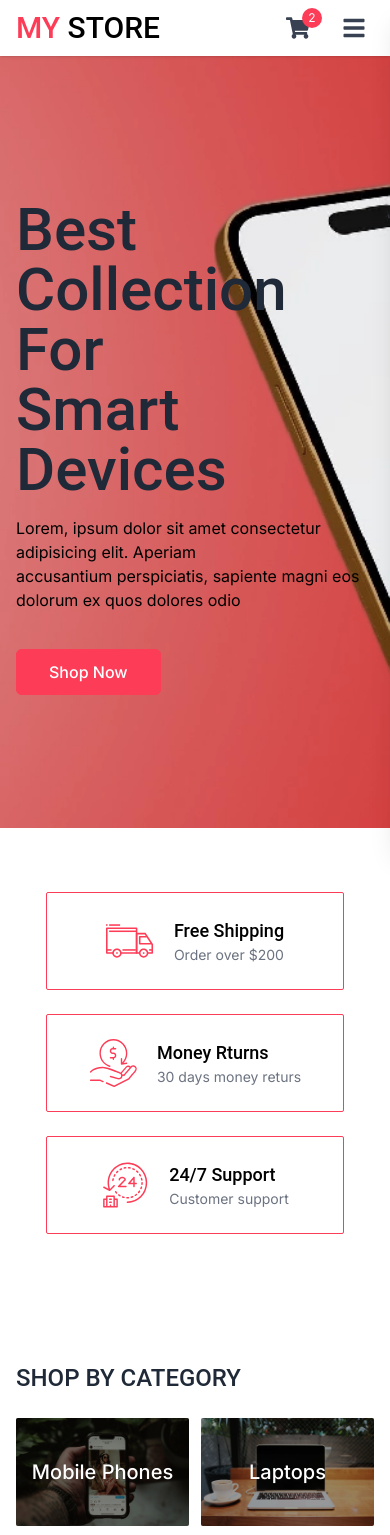
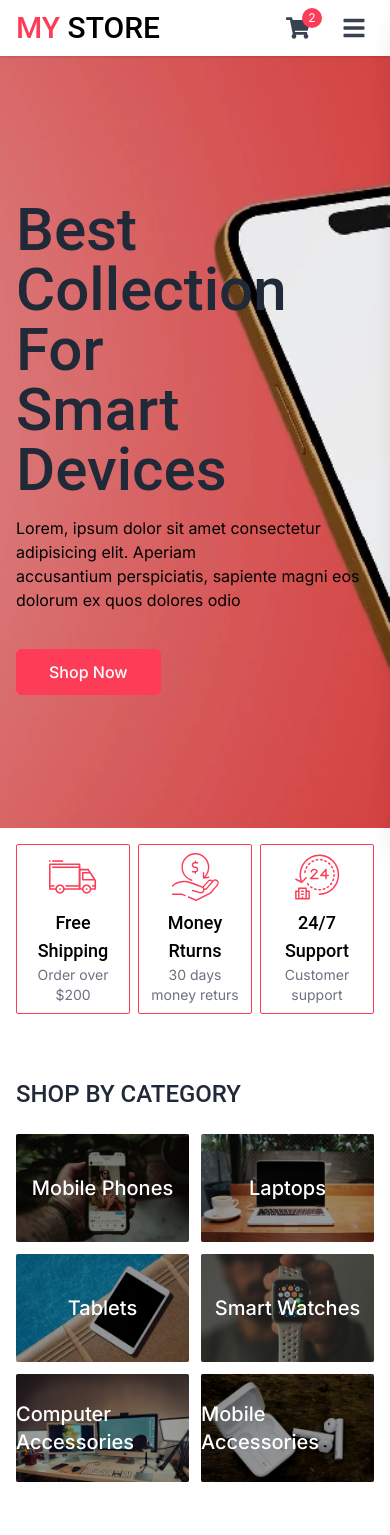
Before and after one commit to saleemullahkhansaleem/shop, a Next.js app: page / in a window 390 px wide. Shown: the top 1535 px of the page. Built offline with nearby package versions, Linux system fonts and the light colour scheme.

Commit message:
Fix - feature setting

```diff
--- a/src/app/page.js
+++ b/src/app/page.js
@@ -13,7 +13,7 @@ export default function Home() {
       <Features />
       <Categories />
       <NewArrival />
-      <div className="container pb-16">
+      <div className="container pb-12">
         <Link href="#">
           <Image
             width={0}
--- a/src/components/shop/Categories.jsx
+++ b/src/components/shop/Categories.jsx
@@ -4,7 +4,7 @@ import Link from "next/link";
 
 const Categories = () => {
   return (
-    <div className="container py-16">
+    <div className="container py-12">
       <h2 className="mb-6 text-2xl font-medium text-gray-800 uppercase">
         shop by category
       </h2>
--- a/src/components/shop/Features.jsx
+++ b/src/components/shop/Features.jsx
@@ -1,24 +1,51 @@
 import Image from "next/image";
 
 const Features = () => {
+  const features = [
+    {
+      id: 1,
+      title: "Free Shipping",
+      description: "Order over $200",
+      image: "/images/icons/delivery-van.svg",
+    },
+    {
+      id: 2,
+      title: "Money Rturns",
+      description: "30 days money returs",
+      image: "/images/icons/money-back.svg",
+    },
+    {
+      id: 3,
+      title: "24/7 Support",
+      description: "Customer support",
+      image: "/images/icons/service-hours.svg",
+    },
+  ];
   return (
-    <div className="container py-16">
-      <div className="grid justify-center w-10/12 grid-cols-1 gap-6 mx-auto md:grid-cols-3">
-        <div className="flex items-center justify-center gap-5 px-3 py-6 border rounded-sm border-primary">
+    <div className="container py-4 md:py-12">
+      <div className="grid justify-center lg:w-10/12 gap-2 md:gap-6 mx-auto grid-cols-3">
+        {features.map((feature) => (
+          <div
+            className="flex flex-col md:flex-row items-center justify-center gap-2 md:gap-5 px-2 py-2 md:py-6 border rounded-sm border-primary"
+            key={feature.id}
+          >
             <Image
               width={0}
               height={0}
               sizes="100vw"
-            src="/images/icons/delivery-van.svg"
-            alt="Delivery"
+              src={feature.image}
+              alt={feature.title}
               className="object-contain w-12 h-12"
             />
-          <div>
-            <h4 className="text-lg font-medium capitalize">Free Shipping</h4>
-            <p className="text-sm text-gray-500">Order over $200</p>
+            <div className="text-center md:text-left">
+              <h4 className="text-lg font-medium capitalize">
+                {feature.title}
+              </h4>
+              <p className="text-sm text-gray-500">{feature.description}</p>
             </div>
           </div>
-        <div className="flex items-center justify-center gap-5 px-3 py-6 border rounded-sm border-primary">
+        ))}
+        {/* <div className="flex items-center justify-center gap-5 px-3 py-6 border rounded-sm border-primary">
           <Image
             width={0}
             height={0}
@@ -45,7 +72,7 @@ const Features = () => {
             <h4 className="text-lg font-medium capitalize">24/7 Support</h4>
             <p className="text-sm text-gray-500">Customer support</p>
           </div>
-        </div>
+        </div> */}
       </div>
     </div>
   );
--- a/src/components/shop/Footer.jsx
+++ b/src/components/shop/Footer.jsx
@@ -10,7 +10,7 @@ import {
 const Footer = () => {
   return (
     <>
-      <footer className="pt-16 pb-12 bg-white border-t border-gray-100">
+      <footer className="py-12 bg-white border-t border-gray-100">
         <div className="container grid grid-cols-1 ">
           <div className="col-span-1 space-y-4">
             {/* <Image width={0} height={0}
--- a/src/components/shop/NewArrival.jsx
+++ b/src/components/shop/NewArrival.jsx
@@ -3,7 +3,7 @@ import ProductCard from "./ProductCard";
 
 const NewArrival = () => {
   return (
-    <div className="container pb-16">
+    <div className="container pb-12">
       <h2 className="mb-6 text-2xl font-medium text-gray-800 uppercase">
         top new arrival
       </h2>{" "}
--- a/src/components/shop/Products.jsx
+++ b/src/components/shop/Products.jsx
@@ -3,7 +3,7 @@ import ProductCard from "./ProductCard";
 
 const Products = () => {
   return (
-    <div className="container pb-16">
+    <div className="container pb-12">
       <h2 className="mb-6 text-2xl font-medium text-gray-800 uppercase">
         recomended for you
       </h2>
```
Lines whose indentation alone changed are shown as unchanged.
